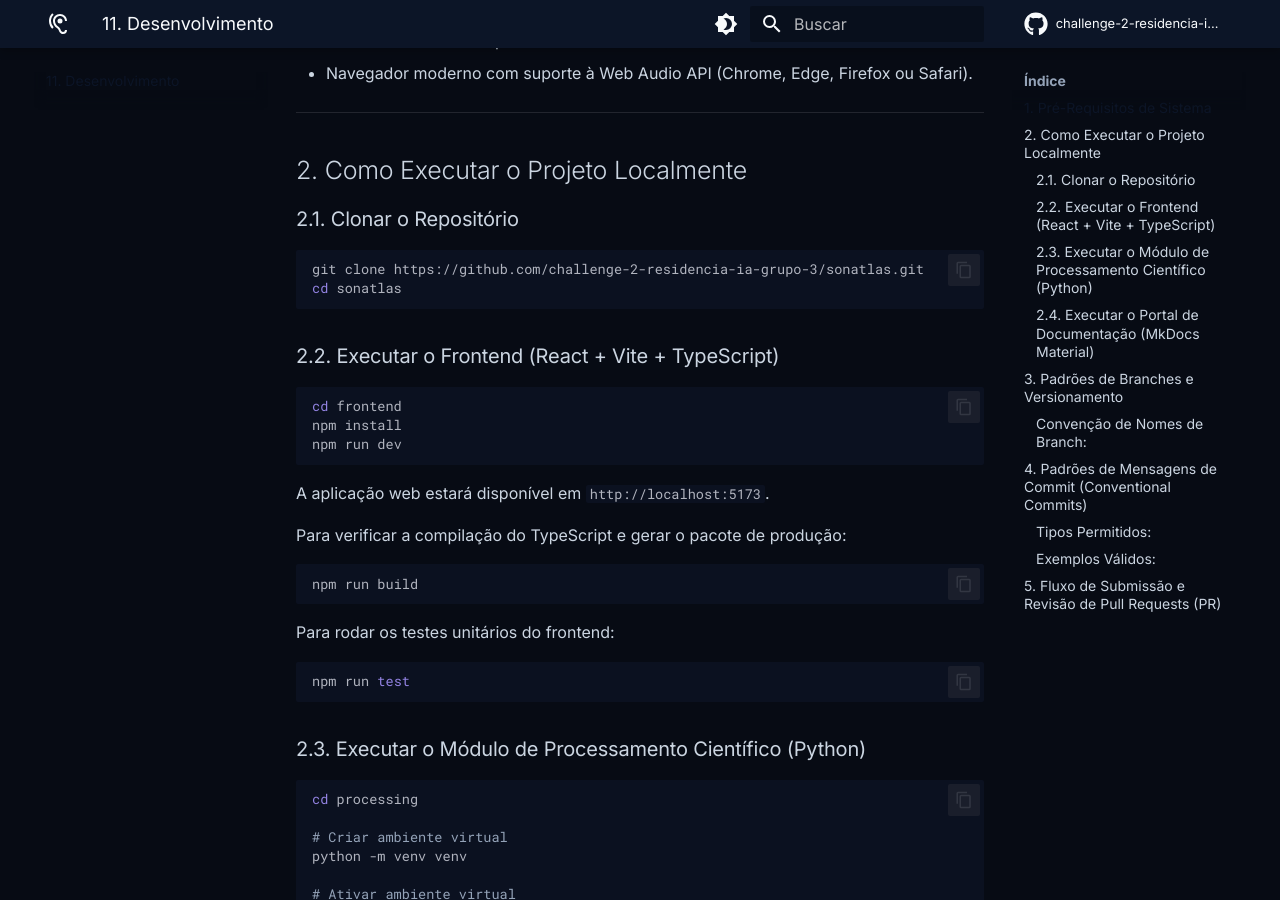
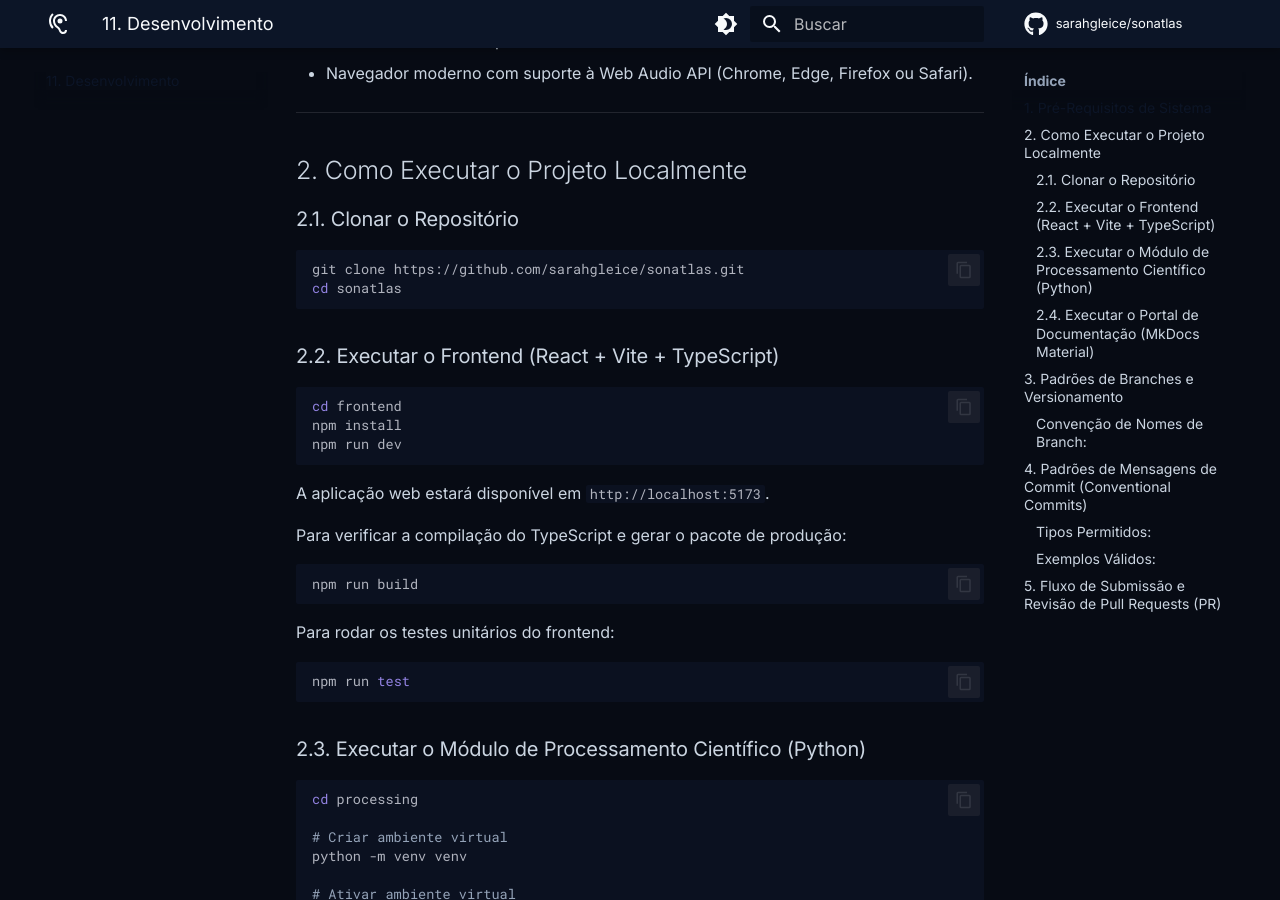
Before and after one commit to sarahgleice/Sonatlas_nasa, an MkDocs documentation site: the page built from docs/11-desenvolvimento/index.md, in a window 1280 px wide and 900 px high, scrolled down 469 px. Built offline with MkDocs 1.6.1 and Material for MkDocs 9.7.7, drawn with Linux system fonts in a browser that asks for light colours; comment, search, counter and statistics services are not loaded.

Commit message:
chore: update repository and portal URLs to sarahgleice/sonatlas

````diff
--- a/docs/11-desenvolvimento/index.md
+++ b/docs/11-desenvolvimento/index.md
@@ -18,7 +18,7 @@ Este guia estabelece os procedimentos para instalação do ambiente local, conve
 
 ### 2.1. Clonar o Repositório
 ```bash
-git clone https://github.com/challenge-2-residencia-ia-grupo-3/sonatlas.git
+git clone https://github.com/sarahgleice/sonatlas.git
 cd sonatlas
 ```
 
--- a/mkdocs.yml
+++ b/mkdocs.yml
@@ -1,9 +1,9 @@
 site_name: SONATLAS
 site_description: "Explore Earth Through Sound — Portal de Documentação Oficial"
 site_author: "Equipe SONATLAS — NASA Space Apps Challenge 2026"
-site_url: "https://challenge-2-residencia-ia-grupo-3.github.io/sonatlas/"
-repo_name: "challenge-2-residencia-ia-grupo-3/sonatlas"
-repo_url: "https://github.com/challenge-2-residencia-ia-grupo-3/sonatlas"
+site_url: "https://sarahgleice.github.io/sonatlas/"
+repo_name: "sarahgleice/sonatlas"
+repo_url: "https://github.com/sarahgleice/sonatlas"
 copyright: "Copyright &copy; 2026 SONATLAS — Licença MIT — Desenvolvido para o NASA Space Apps Challenge 2026"
 
 theme:
````
